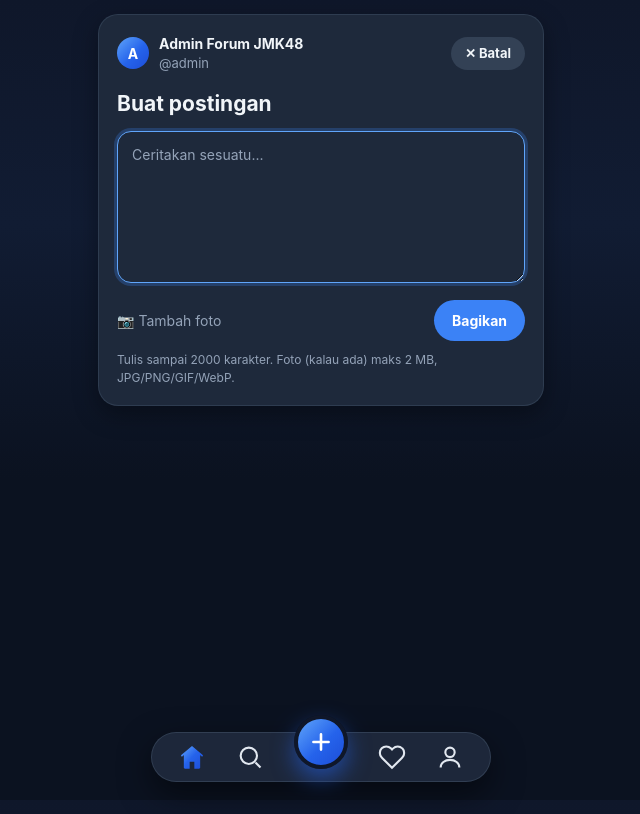
After one commit to rian-nzr/sosialkita, a PHP site: page /create.php in a window 1280 px wide. The commit adds this page. Shown: the whole page, without its empty margins (319-959 px from the left). Run offline with PHP 8.4, Linux system fonts and the light colour scheme; a user stored in the database is signed in; data comes from the database, SQL or seed files in the repository.

Commit message:
Halaman khusus buat postingan (create.php)

```diff
--- /dev/null
+++ b/create.php
@@ -0,0 +1,56 @@
+<?php
+require_once __DIR__ . '/config.php';
+requireLogin();
+$user = currentUser();
+$pageTitle = 'Buat postingan';
+
+// --- CREATE post ---
+$error = '';
+if ($_SERVER['REQUEST_METHOD'] === 'POST' && isset($_POST['create_post'])) {
+    $content = trim($_POST['content'] ?? '');
+    if ($content === '') $error = 'Tulis sesuatu dulu sebelum posting.';
+    elseif (strlen($content) > 2000) $error = 'Postingan maksimal 2000 karakter.';
+    if (!$error) {
+        $image = uploadImage($_FILES['image'] ?? [], $error);
+        if (!$error) {
+            $stmt = $pdo->prepare('INSERT INTO posts (user_id, content, image) VALUES (?,?,?)');
+            $stmt->execute([$user['id'], $content, $image]);
+            flash('Postinganmu sudah tayang! 🎉');
+            redirect('index.php');
+        }
+    }
+}
+include __DIR__ . '/includes/header.php';
+?>
+
+<div class="card pad">
+  <div style="display:flex;gap:10px;align-items:center;margin-bottom:14px">
+    <?= avatarHtml($user) ?>
+    <div>
+      <b><?= e($user['name']) ?></b>
+      <div class="muted" style="font-size:13px">@<?= e($user['username']) ?></div>
+    </div>
+    <span style="flex:1"></span>
+    <a class="btn btn-sm" href="index.php">✕ Batal</a>
+  </div>
+
+  <h2 style="margin-bottom:12px">Buat postingan</h2>
+
+  <form method="post" enctype="multipart/form-data">
+    <textarea name="content" rows="6" placeholder="Ceritakan sesuatu..." required maxlength="2000" autofocus style="width:100%;resize:vertical"><?= e($_POST['content'] ?? '') ?></textarea>
+    <?php if (!empty($error)): ?><div class="alert error"><?= e($error) ?></div><?php endif; ?>
+    <div style="display:flex;gap:8px;align-items:center;margin-top:12px;flex-wrap:wrap">
+      <label style="margin:0;font-weight:400;color:var(--muted);cursor:pointer"><span class="file-label-text">📷 Tambah foto</span> <input type="file" name="image" accept="image/*" style="display:none" data-preview="create-preview-wrap"></label>
+      <span style="flex:1"></span>
+      <button class="btn btn-primary" type="submit" name="create_post">Bagikan</button>
+    </div>
+    <div class="img-preview-wrap" id="create-preview-wrap" hidden>
+      <img alt="Pratinjau foto">
+      <button type="button" class="img-preview-remove" data-preview-remove title="Batalkan foto">✕</button>
+      <p class="img-preview-note">Pratinjau — foto baru diunggah setelah kamu tekan Bagikan.</p>
+    </div>
+    <p class="muted" style="margin-top:10px">Tulis sampai 2000 karakter. Foto (kalau ada) maks 2 MB, JPG/PNG/GIF/WebP.</p>
+  </form>
+</div>
+
+<?php include __DIR__ . '/includes/footer.php'; ?>
--- a/includes/footer.php
+++ b/includes/footer.php
@@ -8,7 +8,7 @@
   <a href="<?= $base ?? '' ?>search.php" title="Cari" class="bottom-nav-item">
     <svg viewBox="0 0 24 24" width="28" height="28" fill="none" stroke="currentColor" stroke-width="1.8"><circle cx="11" cy="11" r="7"/><path d="M21 21l-4.3-4.3"/></svg>
   </a>
-  <a href="<?= $base ?? '' ?>index.php#composer" title="Buat postingan" class="bottom-nav-item fab">
+  <a href="<?= $base ?? '' ?>create.php" title="Buat postingan" class="bottom-nav-item fab">
     <svg viewBox="0 0 24 24" fill="none" stroke="currentColor" stroke-width="2.4" stroke-linecap="round"><path d="M12 5v14M5 12h14"/></svg>
   </a>
   <a href="<?= $base ?? '' ?>activity.php" title="Aktivitas" class="bottom-nav-item">
```
Also changed, not shown: index.php (+0 -38 lines), README.md.
